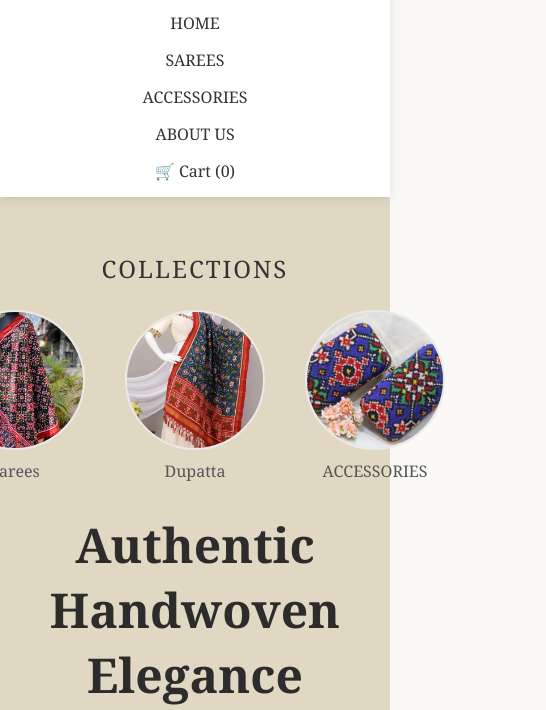
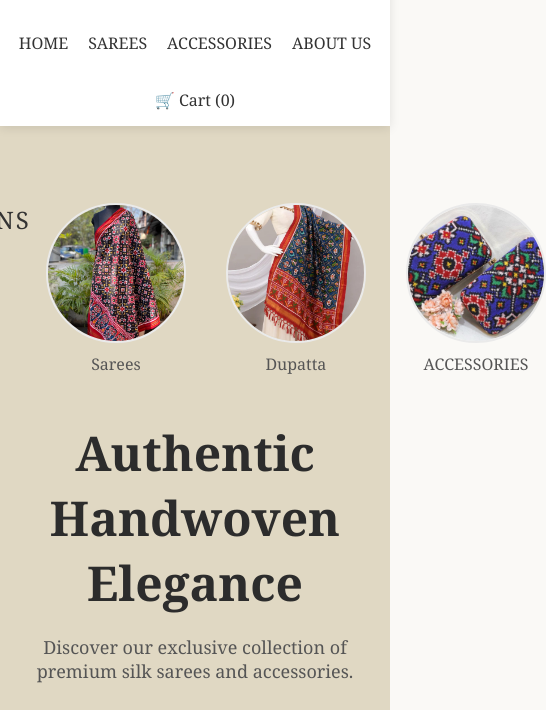
Before and after one commit to solankisamir1/maapatolaaart, a plain HTML site: page index.html in a window 390 px wide. Shown: the part 68-778 px from the top of the page, 546 px wide, since content can reach past the window. Drawn offline with Linux system fonts and the light colour scheme.

Commit message:
Add files via upload

```diff
--- a/patola.css
+++ b/patola.css
@@ -464,27 +464,36 @@
     font-weight: bold;
 }
 
-/* --- MOBILE RESPONSIVE FIX --- */
+/* --- MOBILE RESPONSIVE FIX (SWIPE MENU & COLLECTIONS) --- */
 @media screen and (max-width: 768px) {
-  /* Menu ko ek ke niche ek laane ke liye */
-  nav, .nav-links, .menu, ul {
-    display: flex;
-    flex-direction: column;
-    align-items: center;
-    gap: 15px; /* Links ke beech mein jagah */
-    padding: 0;
+
+  /* 1. Menu ko ek line me rakhna aur Swipe (Scroll) on karna */
+  nav, ul, .nav-links {
+    display: flex !important;
+    flex-direction: row !important; /* Ek line me layega */
+    flex-wrap: nowrap !important; /* Niche aane se rokega */
+    overflow-x: auto !important; /* Left-Right swipe chalu karega */
+    white-space: nowrap !important;
+    padding: 10px 5px !important;
+    gap: 20px !important;
   }
 
-  /* Font size thoda adjust karne ke liye */
-  nav a, .nav-links a {
-    font-size: 16px;
-    margin: 5px 0;
+  /* Menu ke niche ki scroll-line (scrollbar) ko gayab karna taaki clean dikhe */
+  nav::-webkit-scrollbar, ul::-webkit-scrollbar {
+    display: none;
   }
 
-  /* Collection wali photos ko mobile par theek karne ke liye */
-  .collections-container, .product-grid {
-    display: flex;
-    flex-direction: column;
-    align-items: center;
+  /* 2. Collections ko cut hone se bachana aur Swipe on karna */
+  .collections-container, .collections, .product-grid {
+    display: flex !important;
+    flex-direction: row !important;
+    flex-wrap: nowrap !important;
+    overflow-x: auto !important; /* Left-Right swipe */
+    padding-bottom: 15px !important;
+    gap: 15px !important;
+  }
+
+  .collections-container::-webkit-scrollbar {
+    display: none;
   }
 }
```
